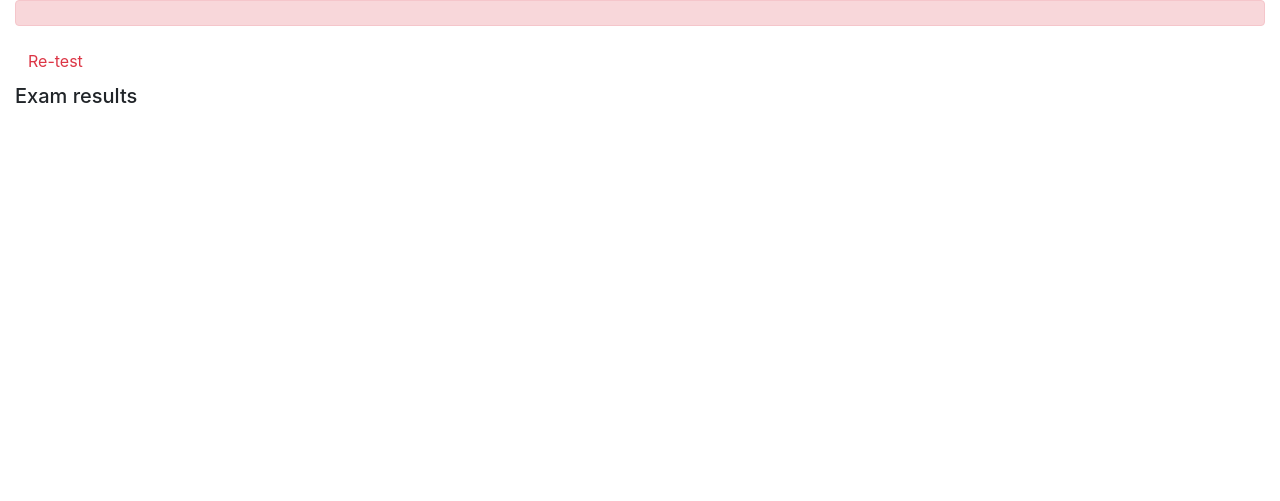
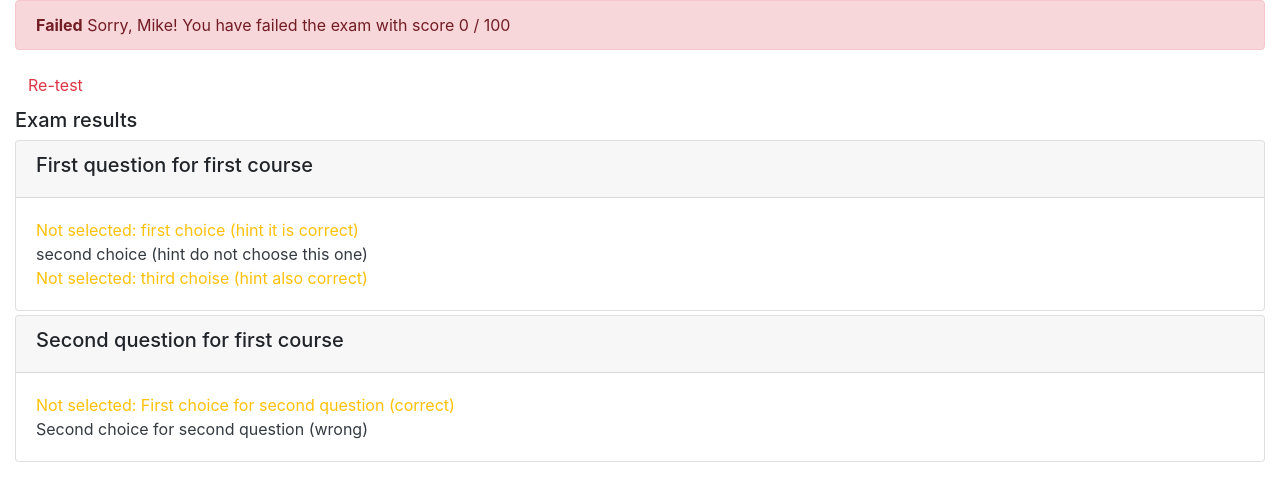
Before and after one commit to 5B4AON/django-app, a Django app: page /onlinecourse/course/1/submission/1/result in a window 1280 px wide. Shown: the part 56-557 px from the top of the page. Run offline with Django 3.2, Linux system fonts and the light colour scheme; a user stored in the database is signed in; data comes from the database, SQL or seed files in the repository; both versions use the stored data as it was after the commit; some libraries are stand-ins or nearby versions.

Commit message:
finished lab 3

```diff
--- a/onlinecourse/templates/onlinecourse/exam_result_bootstrap.html
+++ b/onlinecourse/templates/onlinecourse/exam_result_bootstrap.html
@@ -38,17 +38,44 @@
 <div class="container-fluid">
     {% if grade > 80 %}
     <div class="alert alert-success">
-       <!--HINT Display passed info -->
+       <!--Display passed info -->
+       <span class="font-weight-bold">Congratulations</span>
+       {{request.user.first_name}}! You have passed the exam with score {{grade}} / 100
     </div>
         {% else %}
         <div class="alert alert-danger">
-            <!--HINT Display failed info -->
+            <!--Display failed info -->
+            <span class="font-weight-bold">Failed</span>
+            Sorry, {{request.user.first_name}}! You have failed the exam with score {{grade}} / 100
         </div>
         <a class="btn btn-link text-danger" href="{% url 'onlinecourse:course_details' course.id %}">Re-test</a>
         {% endif %}
         <div class="card-columns-vertical mt-1">
         <h5 class="">Exam results</h5>
-            <!--HINT Display exam results-->
+            <!--Display exam results-->
+            {% for question in course.question_set.all %}
+            <div class="card mt-1">
+                <div class="card-header"><h5>{{ question.question_text}}</h5></div>
+                <div class="card-body">
+                {% for choice in question.choice_set.all %}
+                    {% if choice.is_correct == True and choice.id in selected_ids %}
+                    <div class="text-success">
+                    Correct answer:
+                    {% elif choice.is_correct == True and choice.id not in selected_ids %}
+                    <div class="text-warning">
+                    Not selected:
+                    {% elif choice.is_correct == False and choice.id in selected_ids %}
+                    <div class="text-danger">
+                    Wrong answer:
+                    {% else %}
+                    <div class="text-dark">
+                    {% endif %}
+                    {{ choice.choice_text }}<br/>
+                    </div>
+                {% endfor %}
+                </div>
+            </div>
+            {% endfor %}
         </div>
     </div>
 </body>
```
Also changed, not shown: onlinecourse/templates/onlinecourse/course_detail_bootstrap.html (+0 -34 lines), db.sqlite3.
